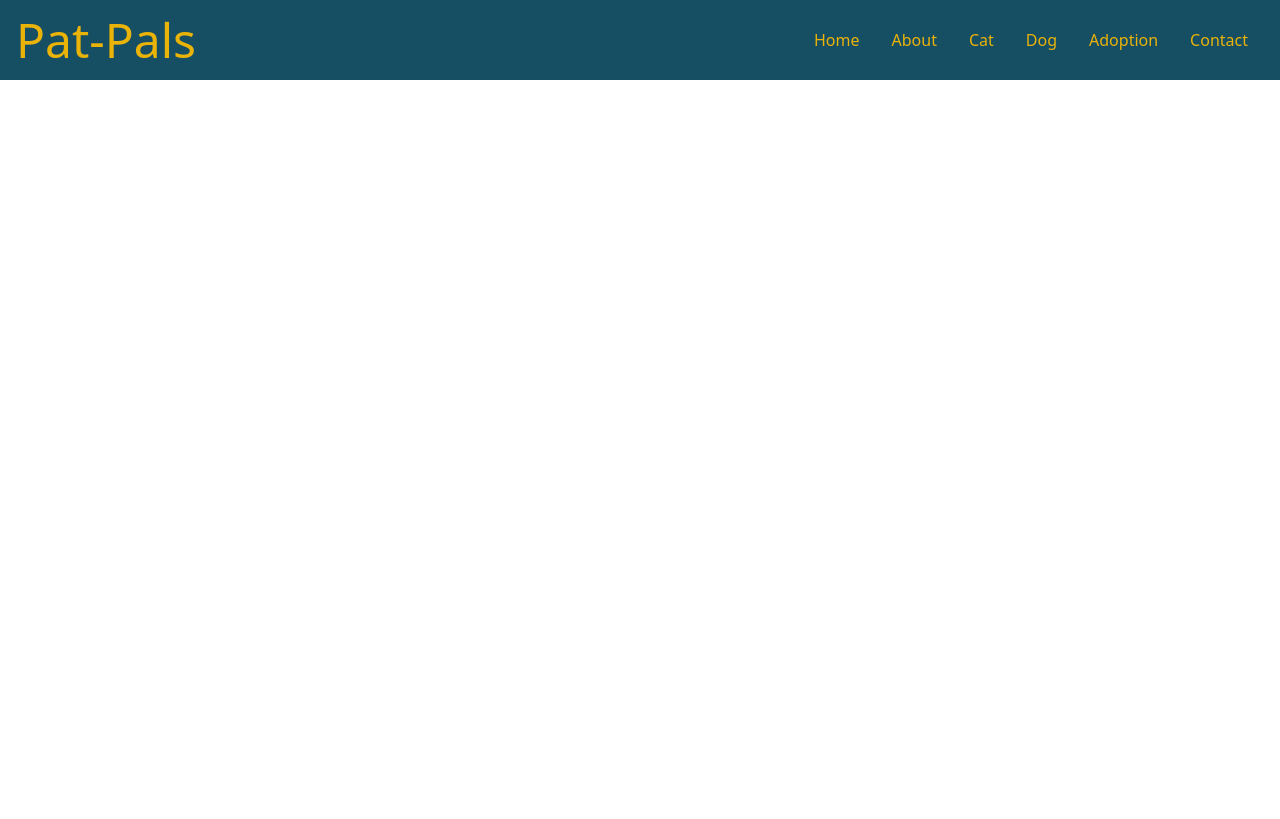
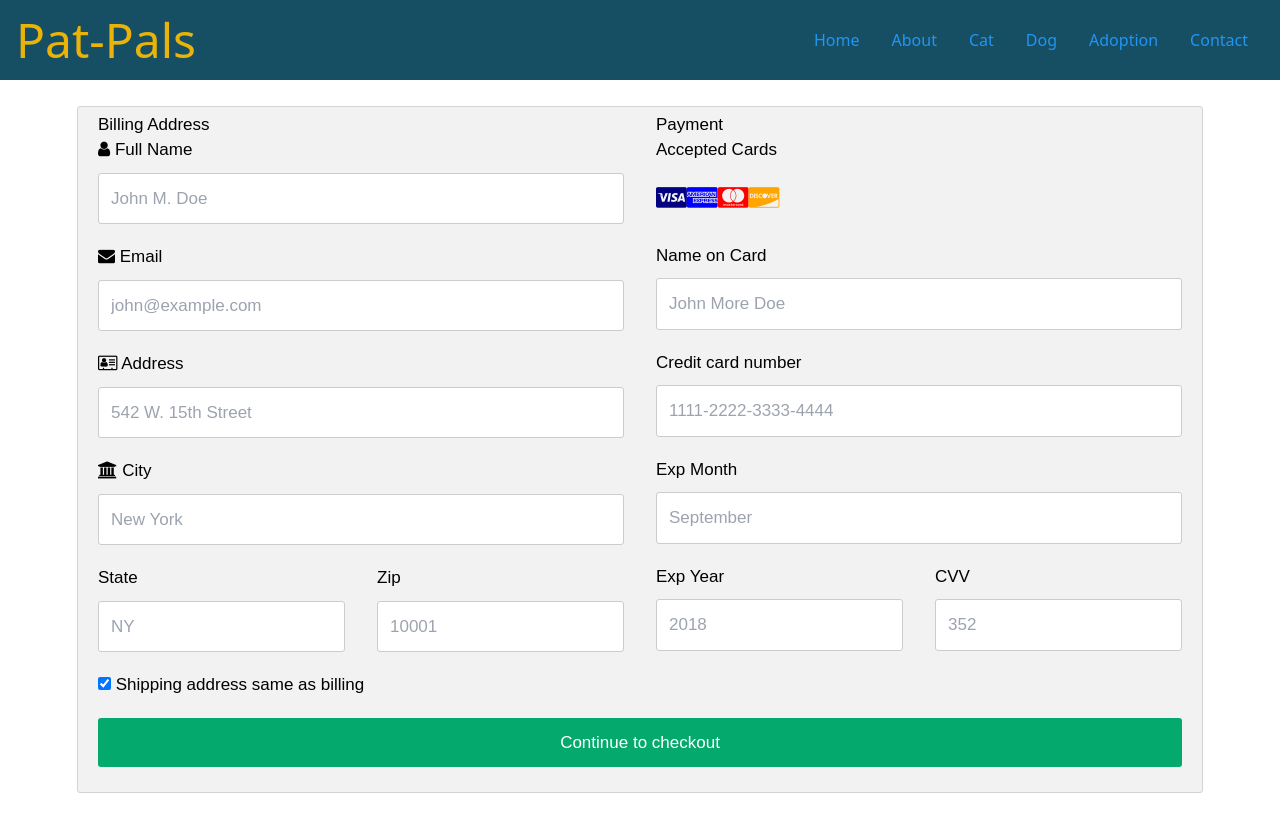
Before and after one commit to Alipakkr/PetPals, a React (Create React App) app in the folder frontend/my-react-app/: page /payments in a window 1280 px wide. Built offline with nearby package versions, Linux system fonts and the light colour scheme.

Commit message:
final commit

```diff
--- a/frontend/my-react-app/public/index.html
+++ b/frontend/my-react-app/public/index.html
@@ -9,6 +9,7 @@
       name="description"
       content="Web site created using create-react-app"
     />
+    <link rel="stylesheet" href="https://cdnjs.cloudflare.com/ajax/libs/font-awesome/4.7.0/css/font-awesome.min.css">
     <link rel="apple-touch-icon" href="%PUBLIC_URL%/logo192.png" />
     <link rel="stylesheet" href="https://fonts.googleapis.com/css2?family=Material+Symbols+Outlined:opsz,wght,FILL,GRAD@24,400,0,0" />
     <!--
--- a/frontend/my-react-app/src/AllRoutes/MainRoutes.jsx
+++ b/frontend/my-react-app/src/AllRoutes/MainRoutes.jsx
@@ -4,6 +4,7 @@
 import Signup from '../Pages/Signup'
 import Petadoption from '../Pages/Petadoption'
 import Home from '../Pages/Home'
+import Payments from '../Pages/Payments'
 
 const MainRoutes = () => {
   return (
@@ -12,6 +13,7 @@
       <Route path='/signup' element={<Signup/>}/>
       <Route path='/' element={<Home/>}/>
       <Route path='/pet-adoption' element={<Petadoption/>}/>
+      <Route path='/payments' element={<Payments/>}/>
     </Routes>
   )
 }
--- /dev/null
+++ b/frontend/my-react-app/src/Pages/Payments.jsx
@@ -0,0 +1,76 @@
+import React from 'react';
+import './styles/payments.css';
+
+const Payments = () => {
+    return (
+        <div className="payments-div">
+            <div className="row">
+                <div className="col-75">
+                    <div className="container">
+                        <form action="/action_page.php">
+
+                            <div className="row">
+                                <div className="col-50">
+                                    <h3>Billing Address</h3>
+                                    <label htmlFor="fname"><i className="fa fa-user"></i> Full Name</label>
+                                    <input type="text" id="fname" name="firstname" placeholder="John M. Doe" />
+                                    <label htmlFor="email"><i className="fa fa-envelope"></i> Email</label>
+                                    <input type="text" id="email" name="email" placeholder="john@example.com" />
+                                    <label htmlFor="adr"><i className="fa fa-address-card-o"></i> Address</label>
+                                    <input type="text" id="adr" name="address" placeholder="542 W. 15th Street" />
+                                    <label htmlFor="city"><i className="fa fa-institution"></i> City</label>
+                                    <input type="text" id="city" name="city" placeholder="New York" />
+
+                                    <div className="row">
+                                        <div className="col-50">
+                                            <label htmlFor="state">State</label>
+                                            <input type="text" id="state" name="state" placeholder="NY" />
+                                        </div>
+                                        <div className="col-50">
+                                            <label htmlFor="zip">Zip</label>
+                                            <input type="text" id="zip" name="zip" placeholder="10001" />
+                                        </div>
+                                    </div>
+                                </div>
+
+                                <div className="col-50">
+                                    <h3>Payment</h3>
+                                    <label htmlFor="fname">Accepted Cards</label>
+                                    <div className="icon-container">
+                                        <i className="fa fa-cc-visa" style={{ color: 'navy' }}></i>
+                                        <i className="fa fa-cc-amex" style={{ color: 'blue' }}></i>
+                                        <i className="fa fa-cc-mastercard" style={{ color: 'red' }}></i>
+                                        <i className="fa fa-cc-discover" style={{ color: 'orange' }}></i>
+                                    </div>
+                                    <label htmlFor="cname">Name on Card</label>
+                                    <input type="text" id="cname" name="cardname" placeholder="John More Doe" />
+                                    <label htmlFor="ccnum">Credit card number</label>
+                                    <input type="text" id="ccnum" name="cardnumber" placeholder="1111-2222-3333-4444" />
+                                    <label htmlFor="expmonth">Exp Month</label>
+                                    <input type="text" id="expmonth" name="expmonth" placeholder="September" />
+                                    <div className="row">
+                                        <div className="col-50">
+                                            <label htmlFor="expyear">Exp Year</label>
+                                            <input type="text" id="expyear" name="expyear" placeholder="2018" />
+                                        </div>
+                                        <div className="col-50">
+                                            <label htmlFor="cvv">CVV</label>
+                                            <input type="text" id="cvv" name="cvv" placeholder="352" />
+                                        </div>
+                                    </div>
+                                </div>
+
+                            </div>
+                            <label>
+                                <input type="checkbox" defaultChecked="checked" name="sameadr" /> Shipping address same as billing
+                            </label>
+                            <input type="submit" value="Continue to checkout" className="btn" />
+                        </form>
+                    </div>
+                </div>
+            </div>
+        </div>
+    );
+}
+
+export default Payments;
--- /dev/null
+++ b/frontend/my-react-app/src/Pages/styles/payments.css
@@ -0,0 +1,110 @@
+* {
+    box-sizing: border-box;
+}
+.payments-div{
+    display: flex;
+    align-items: center;
+    justify-content: center;
+    padding: 2%;
+}
+.row {
+    font-family: Arial;
+    font-size: 17px;
+    display: -ms-flexbox;
+    /* IE10 */
+    display: flex;
+    -ms-flex-wrap: wrap;
+    /* IE10 */
+    flex-wrap: wrap;
+    margin: 0 -16px;
+}
+
+.col-25 {
+    -ms-flex: 25%;
+    /* IE10 */
+    flex: 25%;
+}
+
+.col-50 {
+    -ms-flex: 50%;
+    /* IE10 */
+    flex: 50%;
+}
+
+.col-75 {
+    -ms-flex: 75%;
+    /* IE10 */
+    flex: 75%;
+}
+
+.col-25,
+.col-50,
+.col-75 {
+    padding: 0 16px;
+}
+
+.container {
+    background-color: #f2f2f2;
+    padding: 5px 20px 15px 20px;
+    border: 1px solid lightgrey;
+    border-radius: 3px;
+}
+
+input[type=text] {
+    width: 100%;
+    margin-bottom: 20px;
+    padding: 12px;
+    border: 1px solid #ccc;
+    border-radius: 3px;
+}
+
+label {
+    margin-bottom: 10px;
+    display: block;
+}
+
+.icon-container {
+    margin-bottom: 20px;
+    padding: 7px 0;
+    font-size: 24px;
+}
+
+.btn {
+    background-color: #04AA6D;
+    color: white;
+    padding: 12px;
+    margin: 10px 0;
+    border: none;
+    width: 100%;
+    border-radius: 3px;
+    cursor: pointer;
+    font-size: 17px;
+}
+
+.btn:hover {
+    background-color: #45a049;
+}
+
+a {
+    color: #2196F3;
+}
+
+hr {
+    border: 1px solid lightgrey;
+}
+
+span.price {
+    float: right;
+    color: grey;
+}
+
+/* Responsive layout - when the screen is less than 800px wide, make the two columns stack on top of each other instead of next to each other (also change the direction - make the "cart" column go on top) */
+@media (max-width: 800px) {
+    .row {
+        flex-direction: column-reverse;
+    }
+
+    .col-25 {
+        margin-bottom: 20px;
+    }
+}
```
